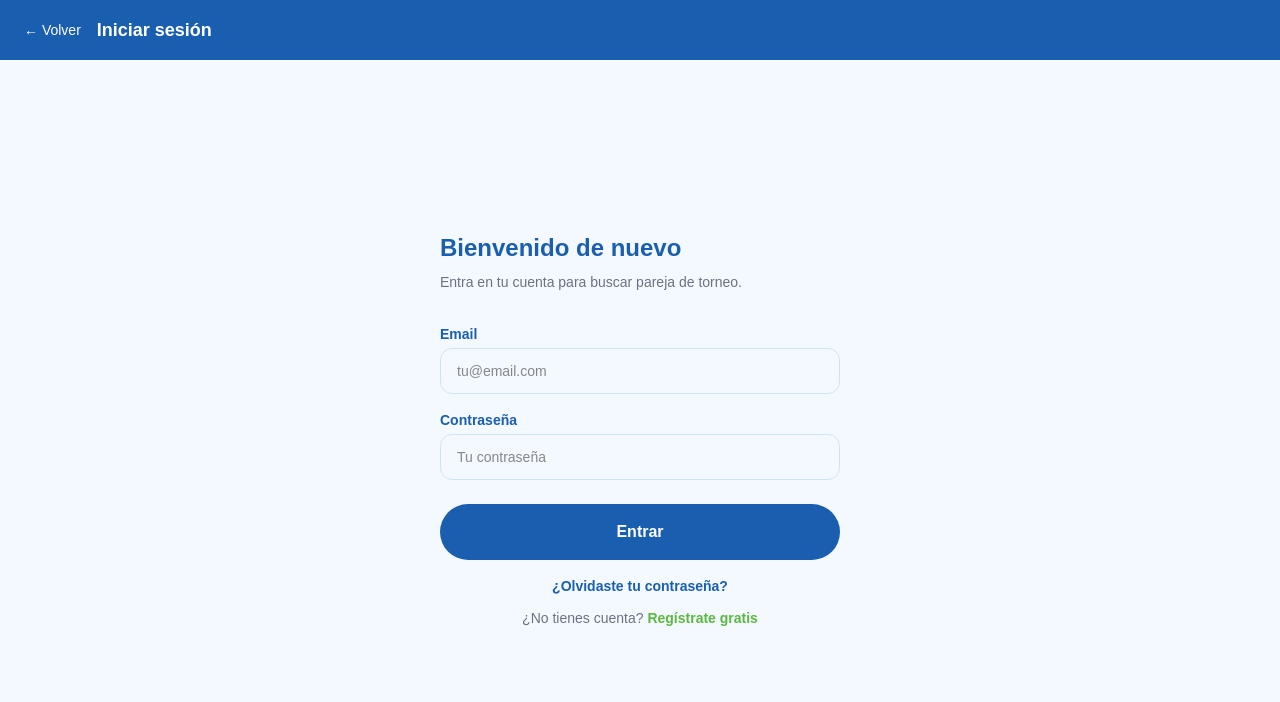
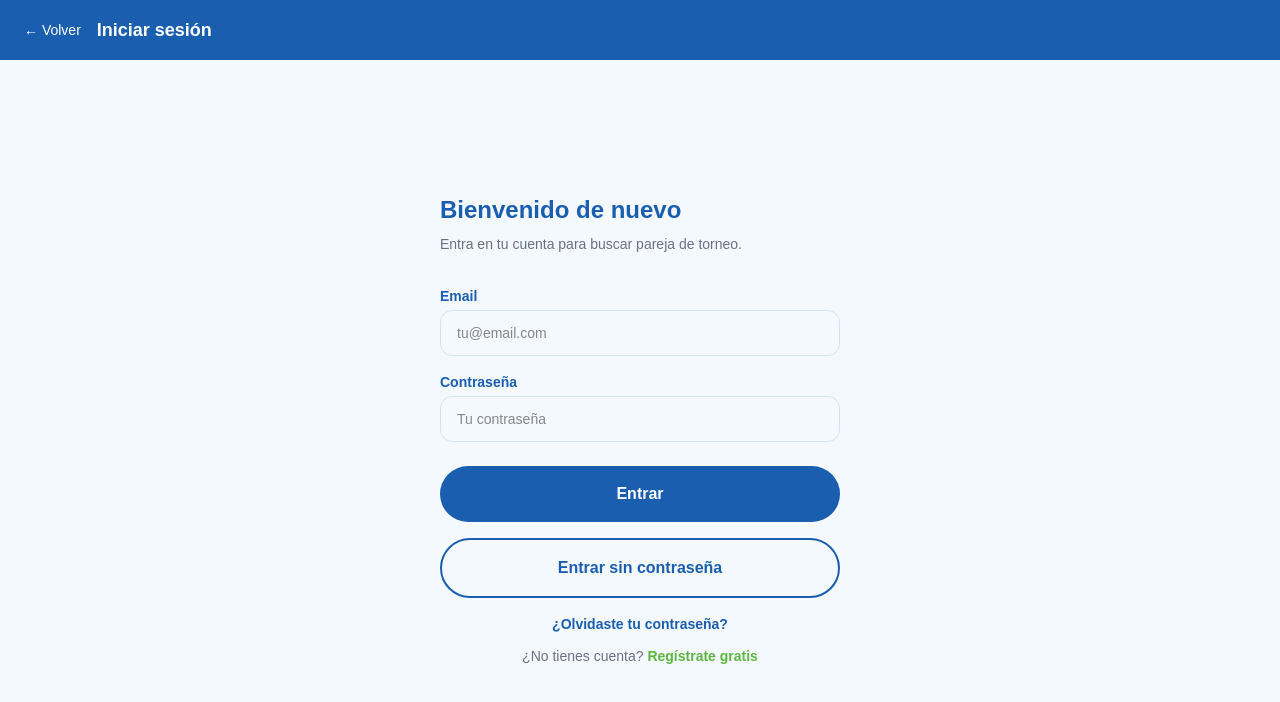
Before and after one commit to JonZabaleta/compinero, a Next.js app: page /login in a window 1280 px wide. Shown: the top 702 px of the page. Built offline with nearby package versions, Linux system fonts and the light colour scheme; no server answers.

Commit message:
feat: magic link login sin contraseña

```diff
--- a/app/login/page.tsx
+++ b/app/login/page.tsx
@@ -8,6 +8,26 @@ export default function Login() {
   const [password, setPassword] = useState('')
   const [mensaje, setMensaje] = useState('')
   const [cargando, setCargando] = useState(false)
+  const [magicEnviado, setMagicEnviado] = useState(false)
+
+async function handleMagicLink() {
+  if (!email) {
+    setMensaje('Introduce tu email primero.')
+    return
+  }
+  setCargando(true)
+  setMensaje('')
+  const { error } = await supabase.auth.signInWithOtp({
+    email,
+    options: { emailRedirectTo: 'https://compinero.es/dashboard' }
+  })
+  if (error) {
+    setMensaje('Error al enviar el enlace. Comprueba el email.')
+  } else {
+    setMagicEnviado(true)
+  }
+  setCargando(false)
+}
 
   async function handleLogin() {
     setCargando(true)
@@ -76,7 +96,19 @@ export default function Login() {
         >
           {cargando ? 'Entrando...' : 'Entrar'}
         </button>
-
+{magicEnviado ? (
+  <div className="p-4 rounded-xl text-sm mb-4 bg-green-50 text-green-700 text-center">
+    📧 Enlace enviado. Revisa tu email para entrar sin contraseña.
+  </div>
+) : (
+  <button
+    onClick={handleMagicLink}
+    disabled={cargando}
+    className="w-full border-2 border-[#1A5FAF] text-[#1A5FAF] font-bold py-4 rounded-full text-base disabled:opacity-50 mb-4"
+  >
+    Entrar sin contraseña
+  </button>
+)}
         <p className="text-center text-gray-500 text-sm mb-3">
   <a href="/forgot-password" className="text-[#1A5FAF] font-bold">
     ¿Olvidaste tu contraseña?
```
